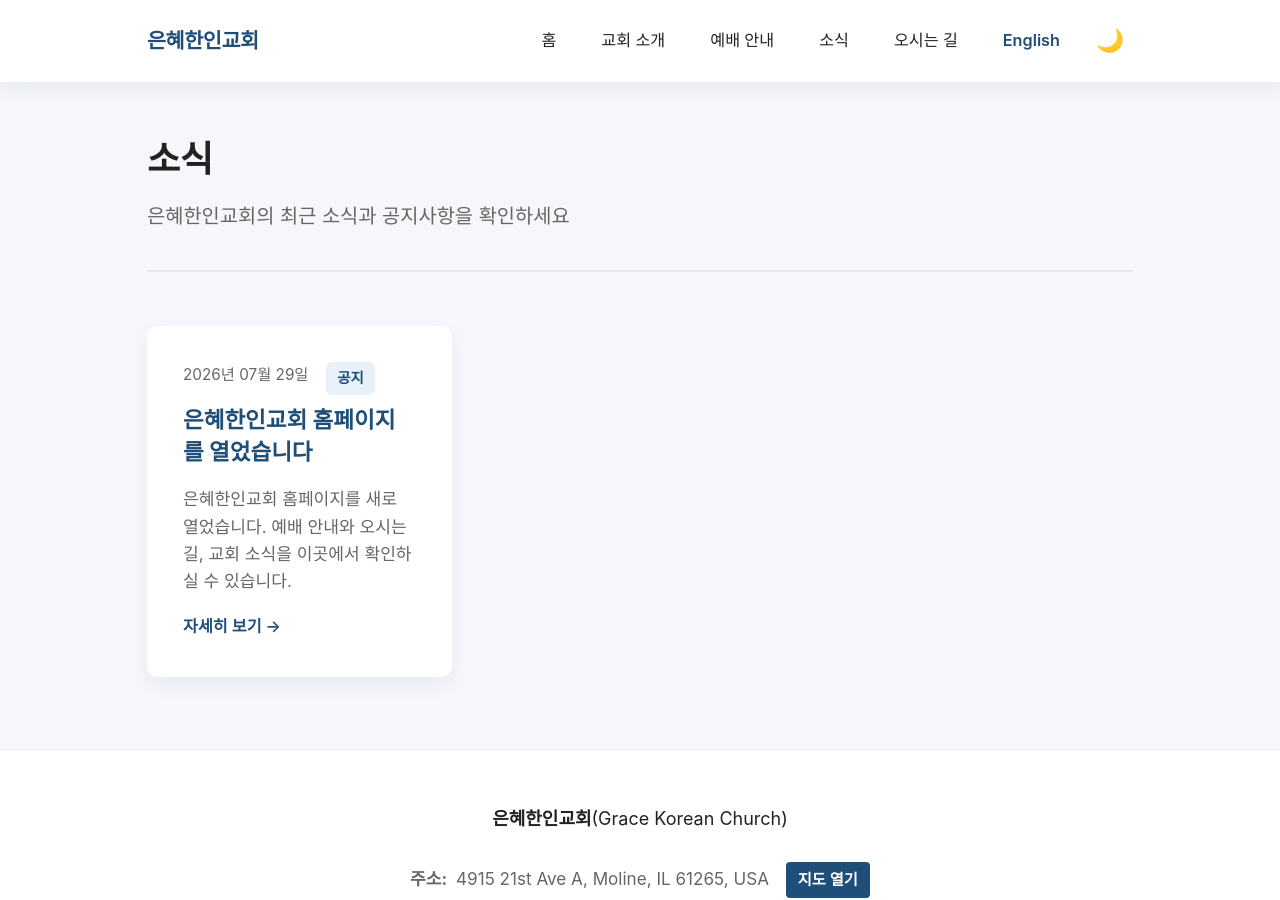
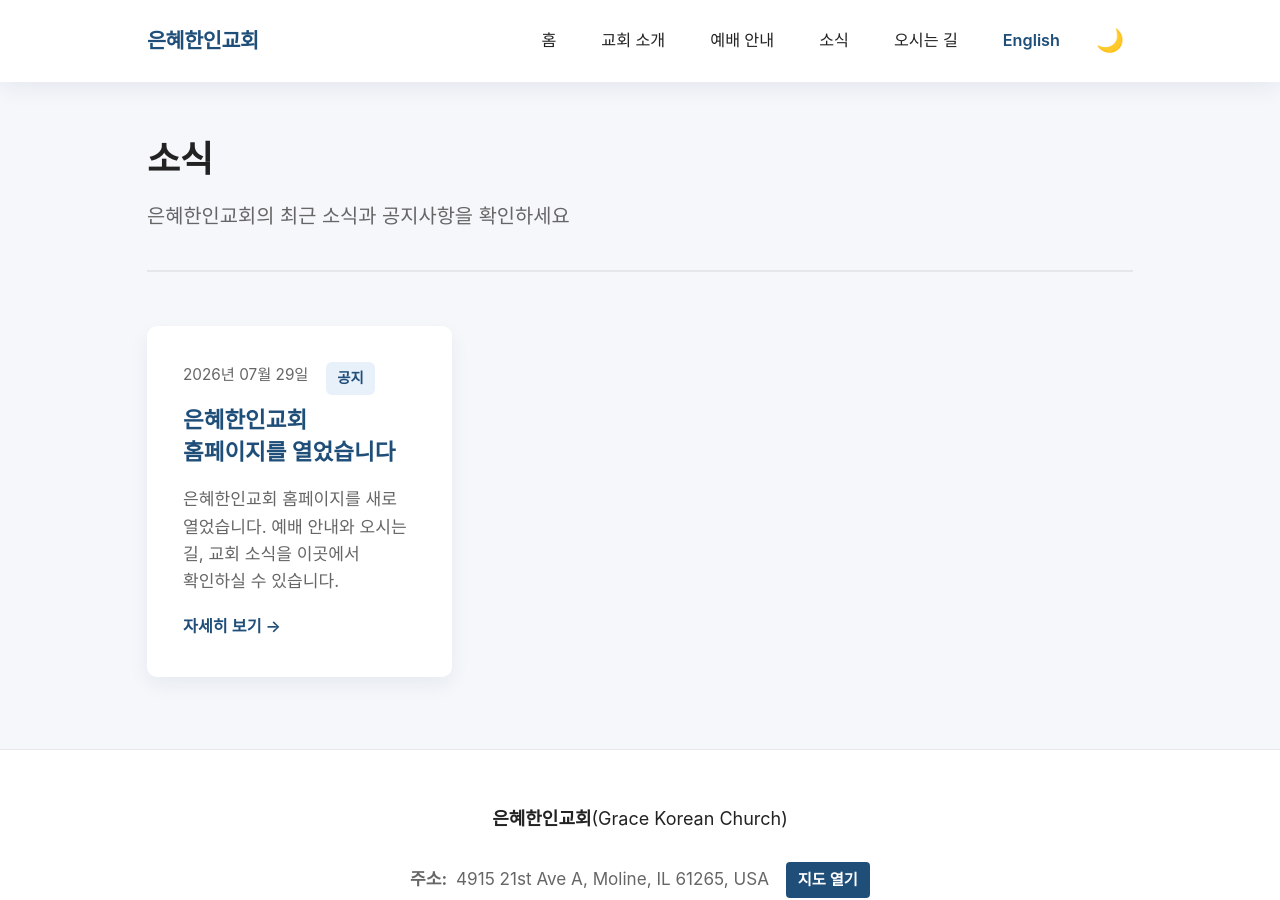
Before and after one commit to grace-korean-church/grace-korean-church.github.io, a Jekyll site: the page built from news.html, in a window 1280 px wide and 900 px high. Built offline with Jekyll 4.4.1, drawn with Linux system fonts in a browser that asks for light colours.

Commit message:
한글 줄바꿈 처리 및 홈 소개 문단 정리
body에 word-break: keep-all을 넣었다. 없으면 한글이 어절 중간에서
잘려 읽기 나빠진다. 긴 URL 대비로 overflow-wrap: break-word를 함께
둔다. style.css와 크리티컬 CSS 양쪽에 넣었다.

홈의 '처음 오시는 분께'는 세 문장이 한 문단에 뭉쳐 가운데 정렬로
가로 전체를 채우고 있었다. 환영 인사와 문의 안내를 두 문단으로
나누고, .lead-text로 가독 폭을 제한했다.

Co-Authored-By: Claude Opus 5 (1M context) <noreply@anthropic.com>

```diff
--- a/_layouts/default.html
+++ b/_layouts/default.html
@@ -119,7 +119,7 @@
   <style>
     :root{--color-background:#f5f7fb;--color-surface:#fff;--color-primary:#1f4e79;--color-primary-soft:#e8f0f9;--color-text-main:#222;--color-text-muted:#666;--color-border:#e5e7eb;--shadow-soft:0 8px 20px rgba(15,30,60,.06);--shadow-medium:0 4px 12px rgba(15,30,60,.1);--radius-large:16px;--radius-medium:10px;--radius-small:6px;--space-xs:.5rem;--space-sm:1rem;--space-md:1.5rem;--space-lg:2rem;--space-xl:3rem;--space-2xl:4rem;--max-width:1040px;--font-base:-apple-system,BlinkMacSystemFont,"Segoe UI","Apple SD Gothic Neo","Noto Sans KR",sans-serif}
     [data-theme="dark"]{--color-background:#1a1a1a;--color-surface:#2d2d2d;--color-primary:#4a86c5;--color-primary-soft:#1a3550;--color-text-main:#e8e8e8;--color-text-muted:#a8a8a8;--color-border:#404040;--shadow-soft:0 8px 20px rgba(0,0,0,.3);--shadow-medium:0 4px 12px rgba(0,0,0,.4)}
-    *{margin:0;padding:0;box-sizing:border-box}html{font-size:18px;scroll-behavior:smooth}body{font-family:var(--font-base);color:var(--color-text-main);background-color:var(--color-background);line-height:1.7;-webkit-font-smoothing:antialiased;-moz-osx-font-smoothing:grayscale;transition:background-color .3s ease,color .3s ease}a{color:var(--color-primary);text-decoration:none;transition:color .2s ease}img{max-width:100%;height:auto;display:block}
+    *{margin:0;padding:0;box-sizing:border-box}html{font-size:18px;scroll-behavior:smooth}body{font-family:var(--font-base);color:var(--color-text-main);background-color:var(--color-background);line-height:1.7;word-break:keep-all;overflow-wrap:break-word;-webkit-font-smoothing:antialiased;-moz-osx-font-smoothing:grayscale;transition:background-color .3s ease,color .3s ease}a{color:var(--color-primary);text-decoration:none;transition:color .2s ease}img{max-width:100%;height:auto;display:block}
     .container{max-width:var(--max-width);margin:0 auto;padding:0 var(--space-md)}
     .site-header{position:sticky;top:0;background-color:var(--color-surface);box-shadow:var(--shadow-soft);z-index:100}.header-inner{display:flex;align-items:center;justify-content:space-between;padding-top:var(--space-sm);padding-bottom:var(--space-sm)}.site-logo a{display:inline-flex;align-items:center}.site-logo-img{display:block;height:38px;width:auto}.site-logo-dark{display:none}[data-theme="dark"] .site-logo-light{display:none}[data-theme="dark"] .site-logo-dark{display:block}.site-nav{display:flex;gap:var(--space-xs);flex-wrap:wrap}.nav-link{padding:var(--space-xs) var(--space-sm);border-radius:var(--radius-small);font-size:.9rem;font-weight:500;color:var(--color-text-main);transition:all .2s ease}
     .theme-toggle{background:none;border:none;cursor:pointer;padding:.5rem;display:flex;align-items:center;justify-content:center;border-radius:var(--radius-small);color:var(--color-text-main);font-size:1.25rem}.menu-toggle{display:none;background:none;border:none;cursor:pointer;padding:.5rem;z-index:101}.hamburger{display:block;width:24px;height:2px;background-color:var(--color-text-main);position:relative}.hamburger::before,.hamburger::after{content:'';position:absolute;width:24px;height:2px;background-color:var(--color-text-main);left:0;transition:transform .3s ease}.hamburger::before{top:-7px}.hamburger::after{top:7px}
--- a/assets/css/style.css
+++ b/assets/css/style.css
@@ -71,6 +71,10 @@ body {
   color: var(--color-text-main);
   background-color: var(--color-background);
   line-height: 1.7;
+  /* 한글은 어절 단위로 끊어야 읽힌다. keep-all이 없으면 단어 중간에서
+     잘린다. 긴 URL 등은 break-word로 예외 처리. */
+  word-break: keep-all;
+  overflow-wrap: break-word;
   -webkit-font-smoothing: antialiased;
   -moz-osx-font-smoothing: grayscale;
   transition: background-color 0.3s ease, color 0.3s ease;
@@ -1835,3 +1839,19 @@ img {
   color: var(--color-primary);
   letter-spacing: -0.02em;
 }
+
+/* ==========================================================================
+   Lead text — 가운데 정렬 본문의 가독 폭 제한
+   ========================================================================== */
+
+/* 가운데 정렬된 긴 문장은 눈이 줄 시작을 찾기 어렵다. 한 줄이 너무
+   길어지지 않도록 폭을 묶는다. */
+.lead-text {
+  max-width: 34rem;
+  margin-left: auto;
+  margin-right: auto;
+}
+
+.lead-text + .lead-text {
+  margin-top: var(--space-sm);
+}
```
Also changed, not shown: index.md (+3 -1 lines).
